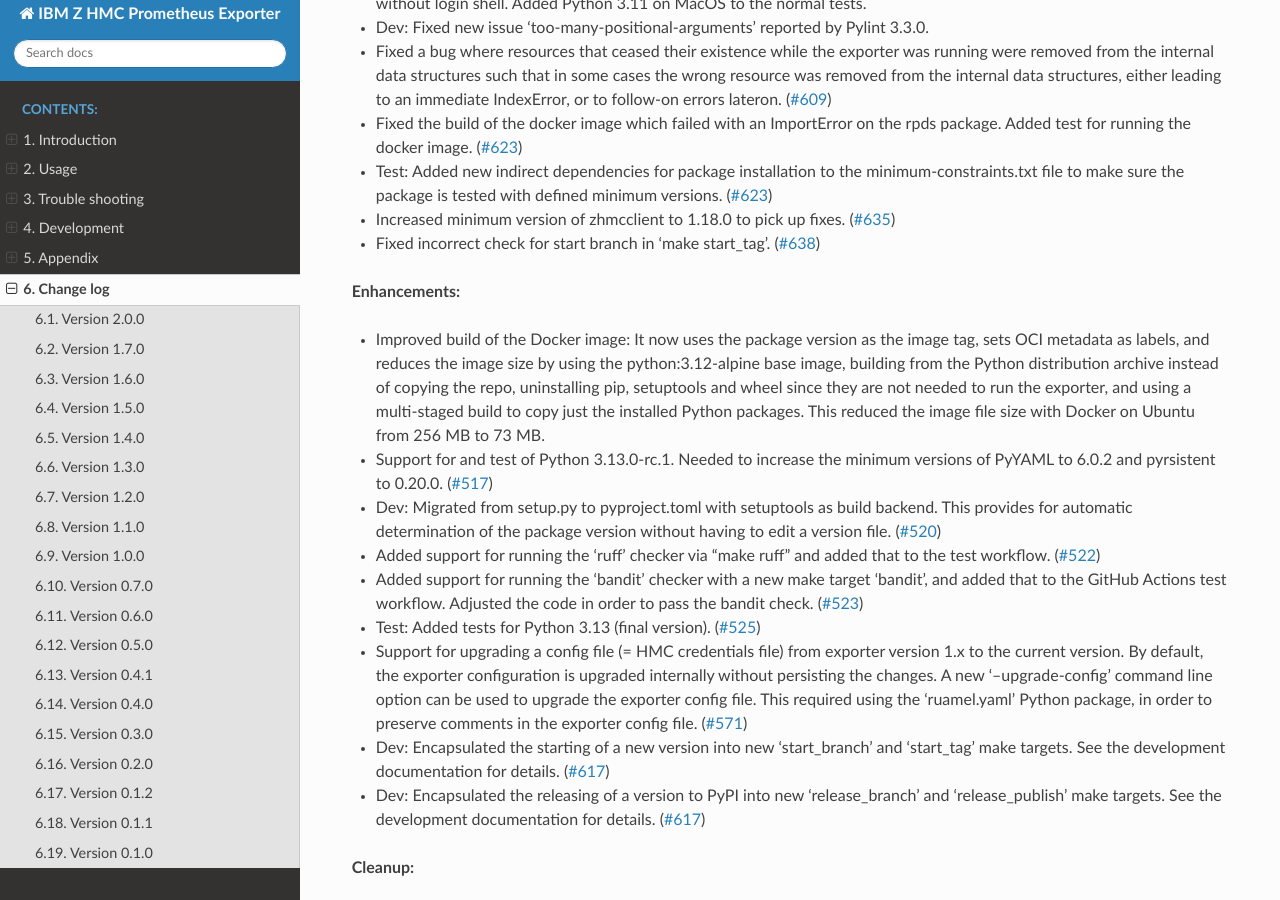
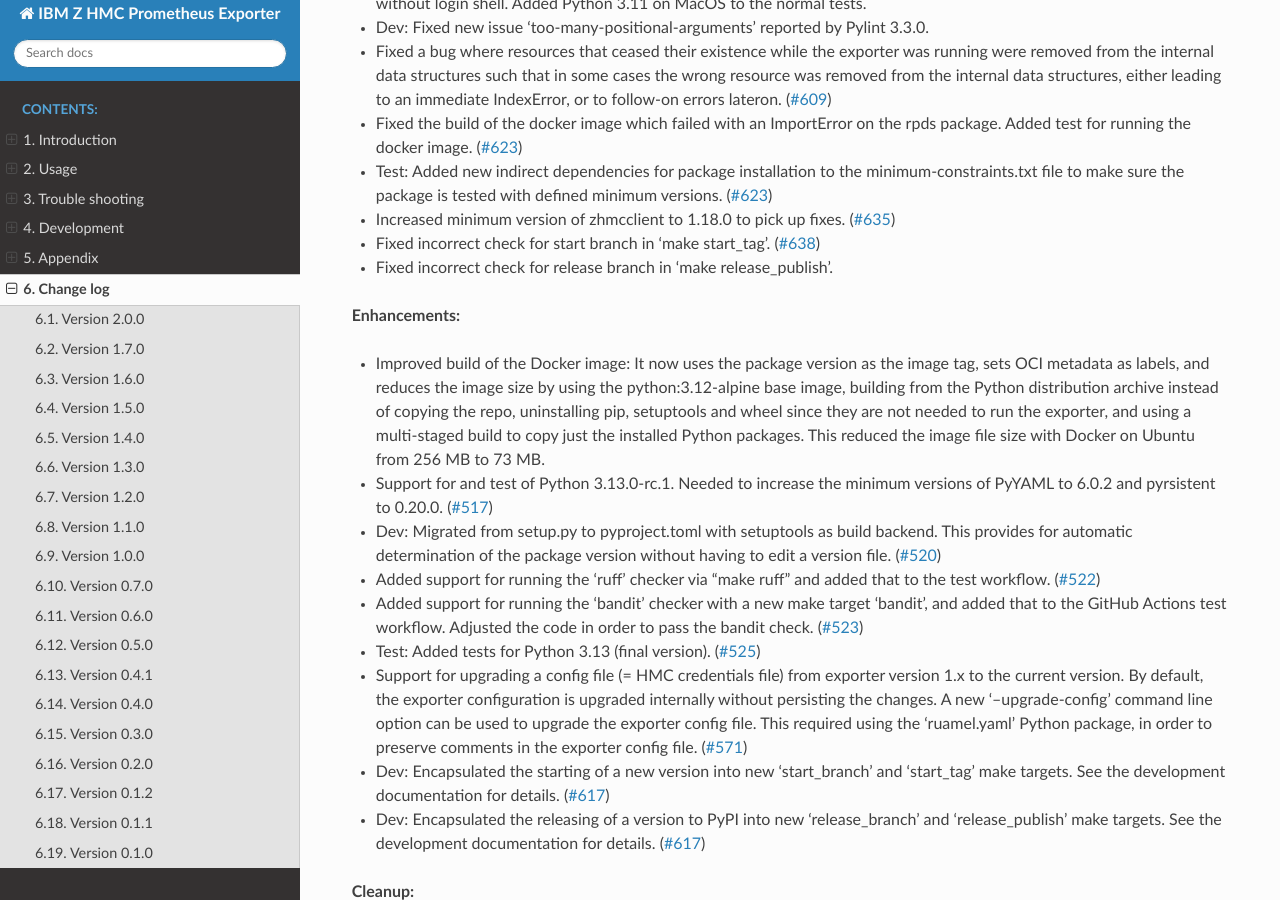
Before and after one commit to zhmcclient/zhmc-prometheus-exporter, a Sphinx documentation site: the page built from docs/changes.rst, in a window 1280 px wide and 900 px high, scrolled down 776 px. Built offline with Sphinx 7.4.7 and the Read the Docs theme 3.1.0, drawn with Linux system fonts in a browser that asks for light colours; the version number could not be read and is left out.

Commit message:
Fixed incorrect check for release branch in 'make release_publish'
Signed-off-by: Andreas Maier <maiera@de.ibm.com>

```diff
--- a/docs/changes.rst
+++ b/docs/changes.rst
@@ -80,6 +80,8 @@
 * Increased minimum version of zhmcclient to 1.18.0 to pick up fixes. (`#635 <https://github.com/zhmcclient/zhmc-prometheus-exporter/issues/635>`_)
 
 * Fixed incorrect check for start branch in 'make start_tag'. (`#638 <https://github.com/zhmcclient/zhmc-prometheus-exporter/issues/638>`_)
+
+* Fixed incorrect check for release branch in 'make release_publish'.
 
 **Enhancements:**
 
```
Also changed, not shown: 1 other file.
